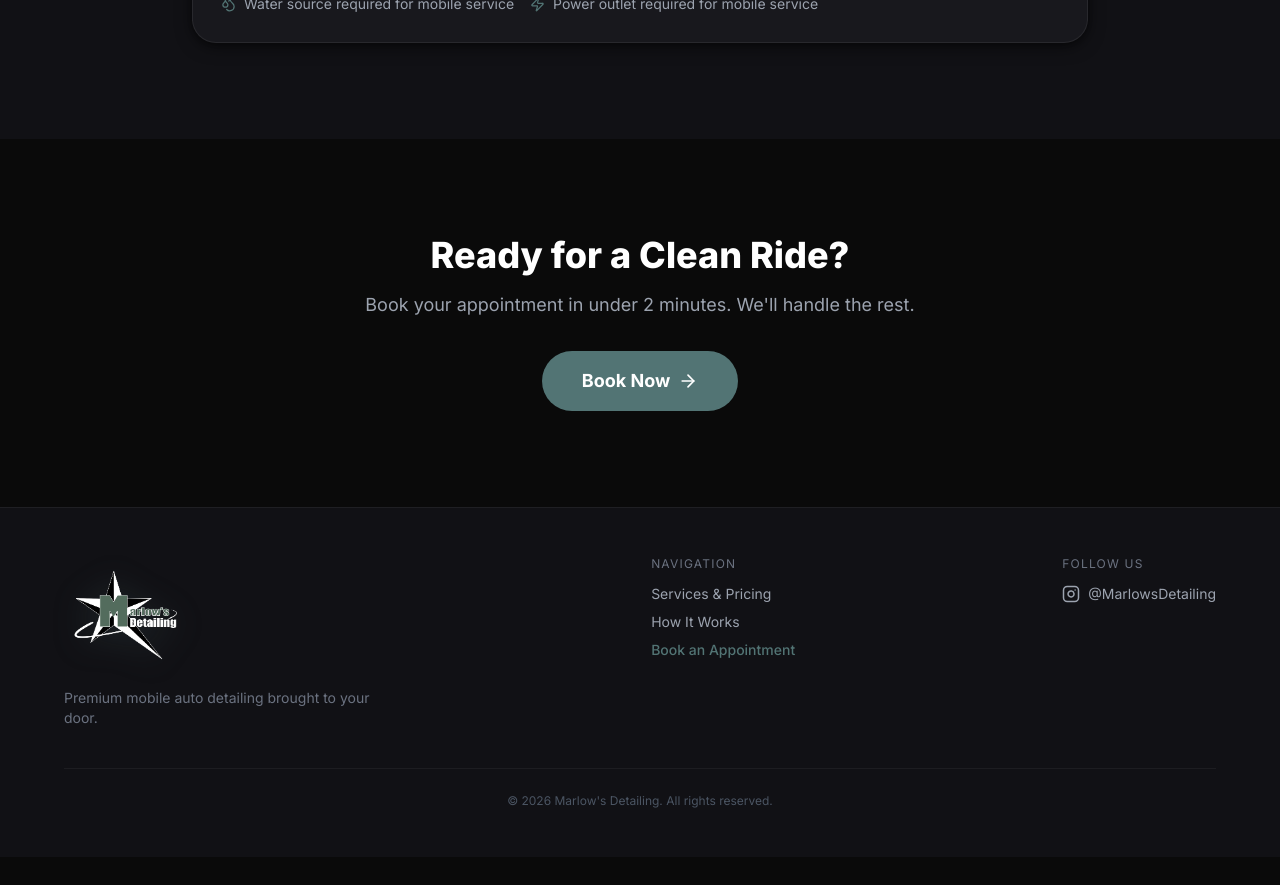
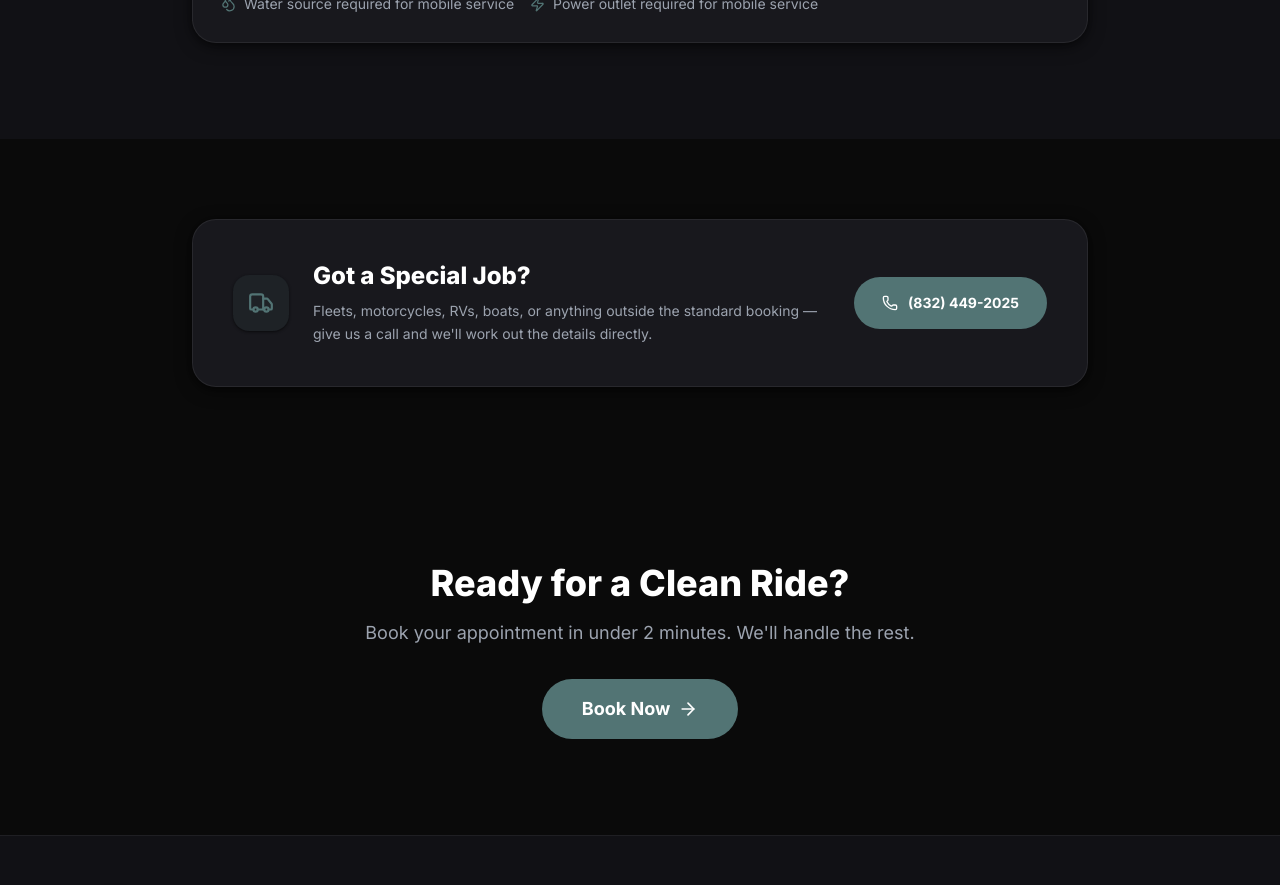
Before and after one commit to ToeJammm/MarlowsDetailing, a Next.js app: page / in a window 1280 px wide. Shown: the part 2520-3405 px from the top of the page. Before the commit the page ends 3377 px from the top, so only its background shows below. Built offline with nearby package versions, Linux system fonts and the light colour scheme.

Commit message:
feat: add special jobs contact section with phone number
Fleets, motorcycles, RVs, boats — links directly to tel: for
direct call to (832) 449-2025

Co-Authored-By: Claude Sonnet 4.6 <noreply@anthropic.com>

```diff
--- a/app/page.tsx
+++ b/app/page.tsx
@@ -1,6 +1,6 @@
 import Image from 'next/image'
 import Link from 'next/link'
-import { Car, Sparkles, CheckCircle, Star, Droplets, Zap, ArrowRight } from 'lucide-react'
+import { Car, Sparkles, CheckCircle, Star, Droplets, Zap, ArrowRight, Phone, Truck } from 'lucide-react'
 import { PRICING, ADDON_PRICING, ADDON_DESCRIPTIONS } from '@/lib/types'
 
 export default function HomePage() {
@@ -270,6 +270,34 @@ export default function HomePage() {
         </div>
       </section>
 
+      {/* ── SPECIAL JOBS ─────────────────────────────────────── */}
+      <section className="py-20 px-4">
+        <div className="max-w-4xl mx-auto">
+          <div className="bg-surface-2 border border-white/[0.07] rounded-3xl p-8 sm:p-10 shadow-elevation-md">
+            <div className="flex flex-col sm:flex-row sm:items-center gap-6">
+              <div className="w-14 h-14 bg-brand/10 rounded-2xl flex items-center justify-center shrink-0 shadow-elevation-sm">
+                <Truck size={26} className="text-brand" />
+              </div>
+              <div className="flex-1">
+                <h2 className="text-2xl font-extrabold text-white mb-2">
+                  Got a Special Job?
+                </h2>
+                <p className="text-gray-400 text-sm leading-relaxed max-w-lg">
+                  Fleets, motorcycles, RVs, boats, or anything outside the standard booking — give us a call and we&apos;ll work out the details directly.
+                </p>
+              </div>
+              <a
+                href="tel:8324492025"
+                className="flex items-center gap-2.5 bg-brand hover:bg-brand-light text-white font-bold px-7 py-4 rounded-full transition-all duration-200 shrink-0 text-sm"
+              >
+                <Phone size={16} />
+                (832) 449-2025
+              </a>
+            </div>
+          </div>
+        </div>
+      </section>
+
       {/* ── FINAL CTA ────────────────────────────────────────── */}
       <section className="py-24 px-4 text-center">
         <div className="max-w-2xl mx-auto">
```
